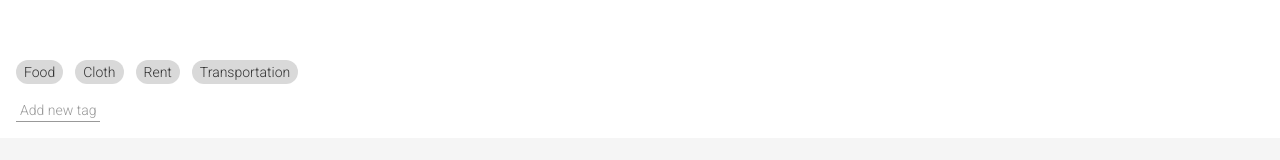
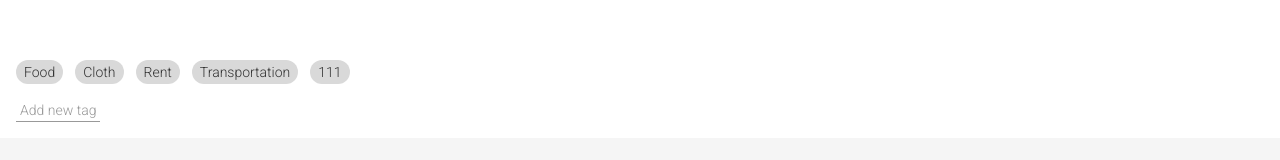
Before and after one commit to Patrick-Jiang/pjtrack, a Vue app: page /#/money in a window 1280 px wide. Shown: the part 155-315 px from the top of the page. Built offline with nearby package versions, Linux system fonts and the light colour scheme.

Commit message:
add function to select or unselect tags

```diff
--- a/src/components/Money/Tags.vue
+++ b/src/components/Money/Tags.vue
@@ -4,18 +4,41 @@
       <button>Add new tag</button>
     </div>
     <ul class="current">
-      <li>Food</li>
-      <li>Cloth</li>
-      <li>Rent</li>
-      <li>Transportation</li>
+      <li v-for="tag in dataSource"
+          :key="tag"
+          :class="selectedTags.indexOf(tag)>=0 && 'selected'"
+          @click="toggle(tag)"
+      > {{ tag }}</li>
     </ul>
   </div>
 </template>
 
 <script lang="ts">
-export default {
-  name: 'Tags'
-};
+import Vue from 'vue';
+import Component from 'vue-class-component';
+
+const DataSource = Vue.extend({
+  props: {
+    tags: {
+      type: Array
+    }
+  }
+});
+
+@Component
+export default class Tags extends DataSource {
+  selectedTags: string[] = []
+  get dataSource(): string[] {
+    return this.tags as [];
+  }
+
+  toggle(tag: string){
+    if (this.selectedTags.indexOf(tag) >=0 ){
+      this.selectedTags.splice(this.selectedTags.indexOf(tag),1)
+    }else{this.selectedTags.push(tag)}
+
+  }
+}
 </script>
 
 <style lang="scss" scoped>
@@ -33,6 +56,7 @@ export default {
     display: flex;
     flex-wrap: wrap;
     overflow: auto;
+
     > li {
       height: 24px;
       line-height: 24px;
@@ -43,6 +67,10 @@ export default {
       padding: 0 8px;
       margin-right: 12px;
       margin-top: 4px;
+      &.selected {
+        background: darken(#d9d9d9,50%);
+        color: white;
+      }
     }
   }
 
--- a/src/views/Money.vue
+++ b/src/views/Money.vue
@@ -1,21 +1,28 @@
 <template>
   <Layout class-prefix="layout">
-    <Tags/>
-    <Notes />
-    <Types  />
+    <Tags :tags="tags"/>
+    <Notes/>
+    <Types/>
     <NumberPad/>
   </Layout>
 </template>
 
-<script lang="ts">
+<script lang="js">
 import NumberPad from '@/components/Money/NumberPad.vue';
 import Types from '@/components/Money/Types.vue';
 import Notes from '@/components/Money/Notes.vue';
 import Tags from '@/components/Money/Tags.vue';
+
 export default {
 
   name: 'money',
   components: {Tags, Notes, Types, NumberPad},
+  data() {
+    return {
+      tags: ['Food', 'Cloth', 'Rent', 'Transportation','111']
+    };
+  }
+
 };
 </script>
 <style lang="scss">
```
